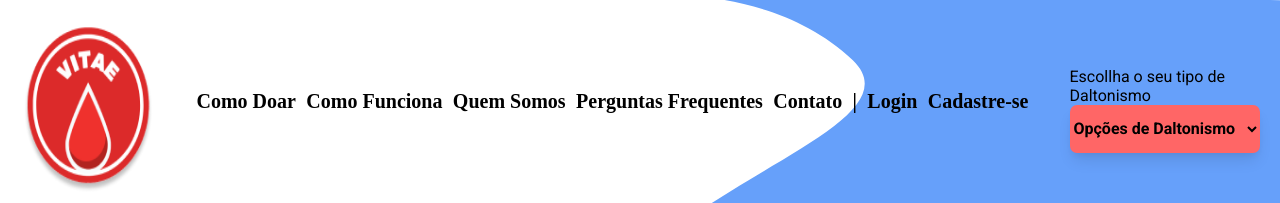
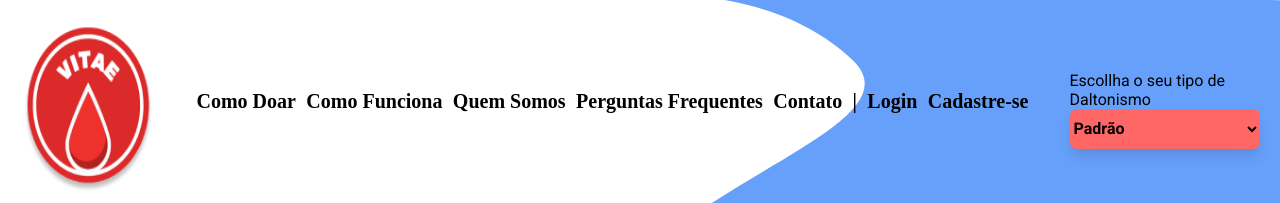
Before and after one commit to MEDVITAE/Front-end, a React (Create React App) app in the folder site/: page /pagina-inicial in a window 1280 px wide. Shown: the top 203 px of the page. Built offline with nearby package versions, Linux system fonts and the light colour scheme.

Commit message:
CSS/ botao daltonismo concluído

```diff
--- a/site/src/app/pages/inicio/PaginaInicial.tsx
+++ b/site/src/app/pages/inicio/PaginaInicial.tsx
@@ -13,6 +13,8 @@ export const PaginaInicial = () => {
         navegando("/pagina-inicial/saiba-mais");
     }
 
+    const [corBotao, setCorBotao] = useState('');
+    const [corFundo, setCorFundo] = useState('');
     const [valorSelecionado, setValorSelecionado] = useState('');
     const [novaImgRetangulo, setNovaImgRetangulo] = useState('');
     const [novaIconCalendario, setNovaIconCalendario] = useState('');
@@ -30,6 +32,8 @@ export const PaginaInicial = () => {
         const daltonismo = (valor: string) => {
             switch (valor) {
                 case '1':
+                    setCorBotao('bg-acromaticoBtn');
+                    setCorFundo('bg-acromatico');
                     setNovaImgRetangulo(vetorImgAcromatica[0]);
                     setNovaIconPrancheta(vetorImgAcromatica[1]);
                     setNovaIconCalendario(vetorImgAcromatica[2]);
@@ -37,13 +41,17 @@ export const PaginaInicial = () => {
                     setNovaIconCoracao(vetorImgAcromatica[4]);
                     break;
                 case '2':
+                    setCorBotao('bg-protanopiaBtn');
+                    setCorFundo('bg-protanopia');
                     setNovaImgRetangulo(vetorImgProtanopia[0]);
                     setNovaIconPrancheta(vetorImgProtanopia[1]);
                     setNovaIconCalendario(vetorImgProtanopia[2]);
                     setNovaIconEnvelope(vetorImgProtanopia[3]);
                     setNovaIconCoracao(vetorImgProtanopia[4]);
                     break;
-                case '3':
+                    case '3':
+                    setCorBotao('bg-deuteranopiaBtn');
+                    setCorFundo('bg-deuteranopia');
                     setNovaImgRetangulo(vetorImgDeuteranopia[0]);
                     setNovaIconPrancheta(vetorImgDeuteranopia[1]);
                     setNovaIconCalendario(vetorImgDeuteranopia[2]);
@@ -51,6 +59,8 @@ export const PaginaInicial = () => {
                     setNovaIconCoracao(vetorImgDeuteranopia[4]);
                     break;
                 case '4':
+                    setCorBotao('bg-tritanopiaBtn');
+                    setCorFundo('bg-tritanopia');
                     setNovaImgRetangulo(vetorImgTritanopia[0]);
                     setNovaIconPrancheta(vetorImgTritanopia[1]);
                     setNovaIconCalendario(vetorImgTritanopia[2]);
@@ -58,6 +68,8 @@ export const PaginaInicial = () => {
                     setNovaIconCoracao(vetorImgTritanopia[4]);
                     break;
                 default:
+                    setCorBotao('bg-vermelhoClaro');
+                    setCorFundo('bg-azulEscuro');
                     setNovaImgRetangulo(vetorImg[9]);
                     setNovaIconCalendario(vetorIcon[3]);
                     setNovaIconPrancheta(vetorIcon[2]);
@@ -92,8 +104,8 @@ export const PaginaInicial = () => {
                 <div className="altCor">
                     <li className="roboto">Escollha o seu tipo de</li>
                     <li className="roboto">Daltonismo</li>
-                    <select className="btn regular-16" onChange={handleChange} value={valorSelecionado}>
-                        <option value="">Opções de Daltonismo</option>
+                    <select className={`btn3 ${corBotao} regular-16`} onChange={handleChange} value={valorSelecionado}>
+                        <option value="">Padrão</option>
                         <option value="1">Acromática</option>
                         <option value="2">Protanopia</option>
                         <option value="3">Deuteranopia</option>
@@ -113,7 +125,7 @@ export const PaginaInicial = () => {
                         <p className="roboto regular-24">para centenas de pacientes</p>
                         <p className="roboto regular-24">todos os dias.</p>
                     </div>
-                    <button onClick={navegarClick} className="btn bg-vermelhoClaro regular-16">
+                    <button onClick={navegarClick} className={`btn ${corBotao} regular-16`}>
                         Quero ser um doador
                         <img src={vetorIcon[0]} alt="" />
                     </button>
@@ -149,7 +161,7 @@ export const PaginaInicial = () => {
                         <img src={vetorImg[11]} alt="" />
                     </div>
                 </div>
-                <button onClick={navegarClickDoar} className="btn bg-vermelhoClaro roboto regular-16">
+                <button onClick={navegarClickDoar} className={`btn ${corBotao} roboto regular-16`}>
                     Saiba mais
                     <img src={vetorIcon[0]} alt="" />
                 </button>
@@ -200,7 +212,7 @@ export const PaginaInicial = () => {
                 </div>
             </div>
 
-            <div className="somos bg-azulEscuro">
+            <div className={`somos ${corFundo}`}>
                 <h1 className="rowdies">QUEM SOMOS</h1>
                 <div>
                     <div className="calendario">
@@ -229,7 +241,7 @@ export const PaginaInicial = () => {
             <div className="perguntas">
                 <h1 className="rowdies">PERQUNTAS FRENQUENTES</h1>
                 <div className="infoPerguntas">
-                    <div className="question bg-azulEscuro">
+                    <div className={`question ${corFundo}`}>
                         <p className="roboto regular-24">+ Qual a quantidade de sangue possuímos no nosso organismo?</p>
                     </div>
                     <div className="answer bg-branco">
@@ -238,7 +250,7 @@ export const PaginaInicial = () => {
                 </div>
 
                 <div className="infoPerguntas">
-                    <div className="question bg-azulEscuro">
+                    <div className={`question ${corFundo}`}>
                         <p className="roboto regular-24">+ Por que se realiza a triagem clinica?</p>
                     </div>
                     <div className="answer bg-branco">
@@ -249,7 +261,7 @@ export const PaginaInicial = () => {
                 </div>
 
                 <div className="infoPerguntas">
-                    <div className="question bg-azulEscuro">
+                    <div className={`question ${corFundo}`}>
                         <p className="roboto regular-24">+ Quais são os tipos sanguíneos?</p>
                     </div>
                     <div className="answer bg-branco">
@@ -262,7 +274,7 @@ export const PaginaInicial = () => {
                 </div>
 
                 <div className="infoPerguntas">
-                    <div className="question bg-azulEscuro">
+                    <div className={`question ${corFundo}`}>
                         <p className="roboto regular-24">+ Principais dificuldades dos Bancos de sangue.</p>
                     </div>
                     <div className="answer bg-branco">
@@ -274,7 +286,7 @@ export const PaginaInicial = () => {
                 </div>
 
                 <div className="infoPerguntas">
-                    <div className="question bg-azulEscuro">
+                    <div className={`question ${corFundo}`}>
                         <p className="roboto regular-24">+ O pré agendamento realmente agiliza o processo de doação ?</p>
                     </div>
                     <div className="answer bg-branco">
@@ -287,7 +299,7 @@ export const PaginaInicial = () => {
 
             <div className="facaParte">
                 <h1 className="rowdies">Faça parte e salve vidas</h1>
-                <button onClick={navegarClick} className="btn bg-vermelhoClaro roboto regular-16">
+                <button onClick={navegarClick} className={`btn ${corBotao} roboto regular-16`}>
                     Quero ser Doador
                     <img src={vetorIcon[0]} alt="" />
                 </button>
@@ -295,12 +307,12 @@ export const PaginaInicial = () => {
                 <h2 className="roboto">Saiba mais Sobre </h2>
                 <p className="poppins">Envie seu E-mail para saber tudo sobre a doação</p>
                 <div className="saibaMais">
-                    <input className="poppins bg-azulEscuro ipt" type="text" placeholder="Email" />
-                    <button className="btn2 roboto bg-vermelhoClaro poppins">Saiba mais</button>
+                    <input className={`poppins ${corFundo} ipt`} type="text" placeholder="Email" />
+                    <button className={`btn3 ${corBotao} poppins`}>Saiba mais</button>
                 </div>
             </div>
 
-            <div className="footer bg-azulReal">
+            <div className={`footer ${corFundo}`}>
                 <div className="dados">
                     <div className="coluna Dev">
                         <h2 className="roboto">Desenvolvedores</h2>
--- a/site/src/html-css-template/css/geral.css
+++ b/site/src/html-css-template/css/geral.css
@@ -81,6 +81,38 @@ li {
 
     .bg-azulReal {
         background-color: var(--azul-real);
+    }
+
+    .bg-acromaticoBtn {
+        background-color: #878787;
+    }
+
+    .bg-acromatico {
+        background-color: #9A9A9A;
+    }
+
+    .bg-deuteranopiaBtn {
+        background-color: #B9905C;
+    }
+
+    .bg-deuteranopia {
+        background-color: #679EFA;
+    }
+
+    .bg-protanopiaBtn {
+        background-color: #A19779;
+    }
+
+    .bg-protanopia {
+        background-color: #7A9BF7;
+    }
+
+    .bg-tritanopiaBtn {
+        background-color: #FF656C;
+    }
+
+    .bg-tritanopia {
+        background-color: #43ACBA;
     }
 
     /*FAMILIA FONTE*/
@@ -231,6 +263,22 @@ li {
         cursor: pointer;
     }
 
+    .btn3 {
+        width: 190px;
+        height: 5vh;
+        border-radius: 7px;
+        border: none;
+        font-weight: bold;
+        font-family: 'Roboto';
+        display: flex;
+        flex-direction: row;
+        align-items: center;
+        justify-content: space-evenly;
+        box-shadow: rgba(0, 0, 0, 0.1) 0px 10px 15px -3px, rgba(0, 0, 0, 0.05) 0px 4px 6px -2px;
+        cursor: pointer;
+    }
+
+
     /*Padrão das Boxs*/
     .box {
         border: #000000 solid 1px;
@@ -258,7 +306,7 @@ li {
         justify-content: start;
     }
 
-    .bg-imgOndaLogoUsuario{
+    .bg-imgOndaLogoUsuario {
         width: 100%;
         height: 100vh;
         display: flex;
```
